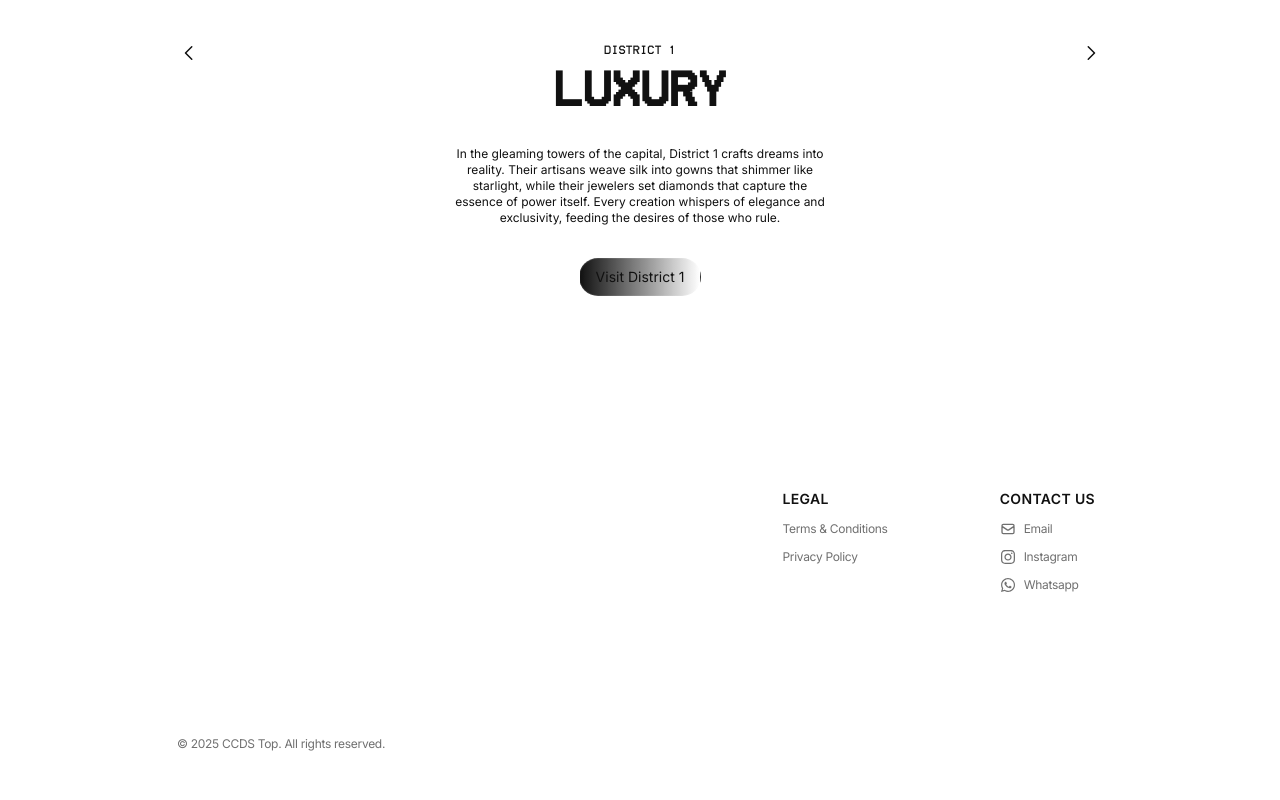
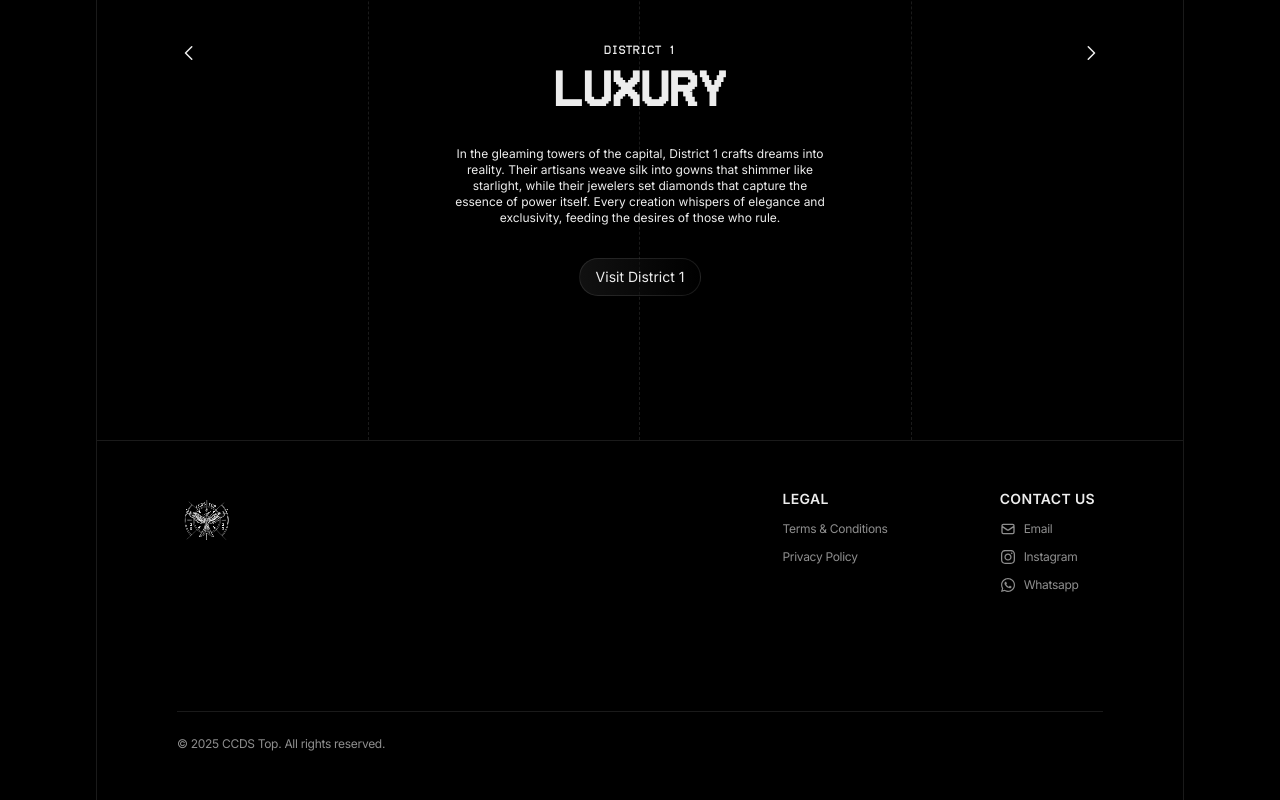
Before and after one commit to YellowO2/TOP-2025-Website, a Next.js app: page / in a window 1280 px wide. Shown: the part 2782-3582 px from the top of the page. Built offline with nearby package versions, Linux system fonts and the light colour scheme; no server answers.

Commit message:
fixed dark mode

```diff
--- a/app/globals.css
+++ b/app/globals.css
@@ -1,8 +1,8 @@
 @import "tailwindcss";
 
 :root {
-  --background: #ffffff;
-  --foreground: #111111;
+  --background: #000000;
+  --foreground: #ededed;
 }
 
 @font-face {
@@ -25,12 +25,6 @@
   --color-foreground: var(--foreground);
 }
 
-@media (prefers-color-scheme: dark) {
-  :root {
-    --background: #000000;
-    --foreground: #ededed;
-  }
-}
 
 body {
   background: var(--background);
--- a/components/General/Footer.tsx
+++ b/components/General/Footer.tsx
@@ -3,6 +3,7 @@
 import { FaInstagram, FaWhatsapp } from 'react-icons/fa'
 import { HiOutlineMail } from 'react-icons/hi'
 import Link from 'next/link'
+import Image from 'next/image'
 
 function Footer() {
     return (
@@ -11,10 +12,12 @@ function Footer() {
             <div className='flex flex-col md:flex-row pb-12 justify-start md:justify-between border-b border-white/10 grow-8'>
                 {/* logo section */}
                 <div className='flex flex-col justify-start items-start mb-4 font-homevideo font-bold tracking-tight text-xl text-white/25'>
-                    {/* <Logo
+                    <Image
+                        src="/og-logos/1.svg"
+                        alt="Logo"
                         width={60}
                         height={60}
-                    /> */}
+                    />
 
                 </div>
 
```
Also changed, not shown: app/scavenger-hunt/page.jsx (added).
